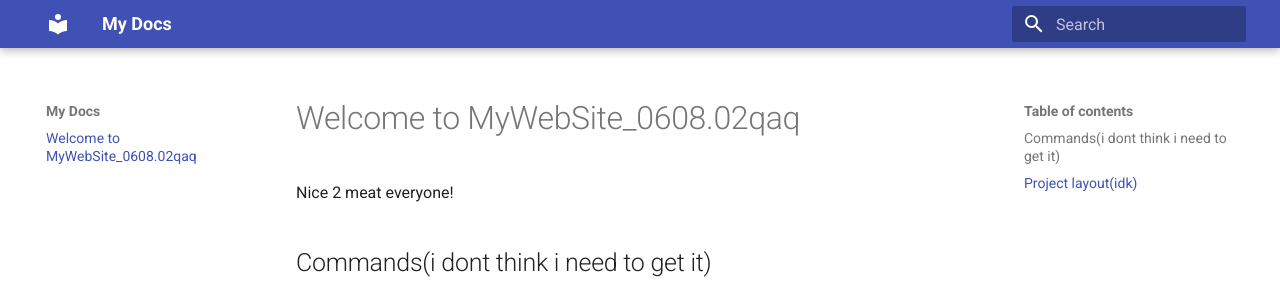
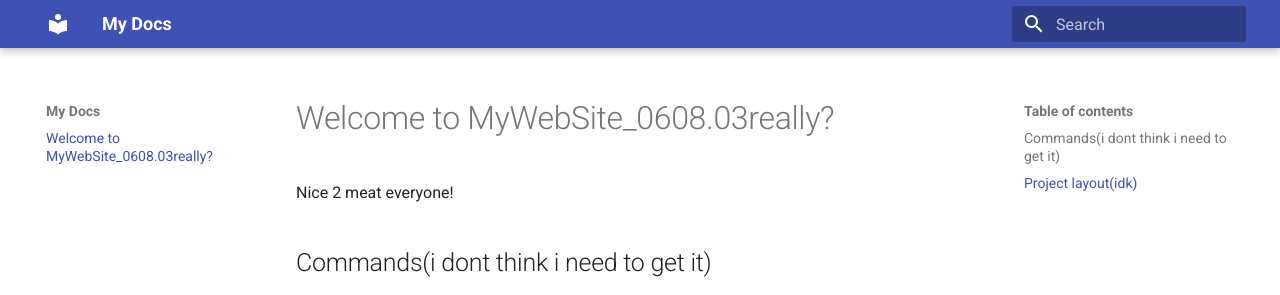
Before and after one commit to Buutters/Buuters.github.io, an MkDocs documentation site: the page built from docs/index.md, in a window 1280 px wide. Shown: the top 295 px of the page. Built offline with MkDocs 1.6.1 and Material for MkDocs 9.7.7, drawn with Linux system fonts in a browser that asks for light colours.

Commit message:
Update123 index.md

```diff
--- a/docs/index.md
+++ b/docs/index.md
@@ -1,4 +1,4 @@
-# Welcome to MyWebSite_0608.02qaq
+# Welcome to MyWebSite_0608.03really?
 
 Nice 2 meat everyone!
 
```
